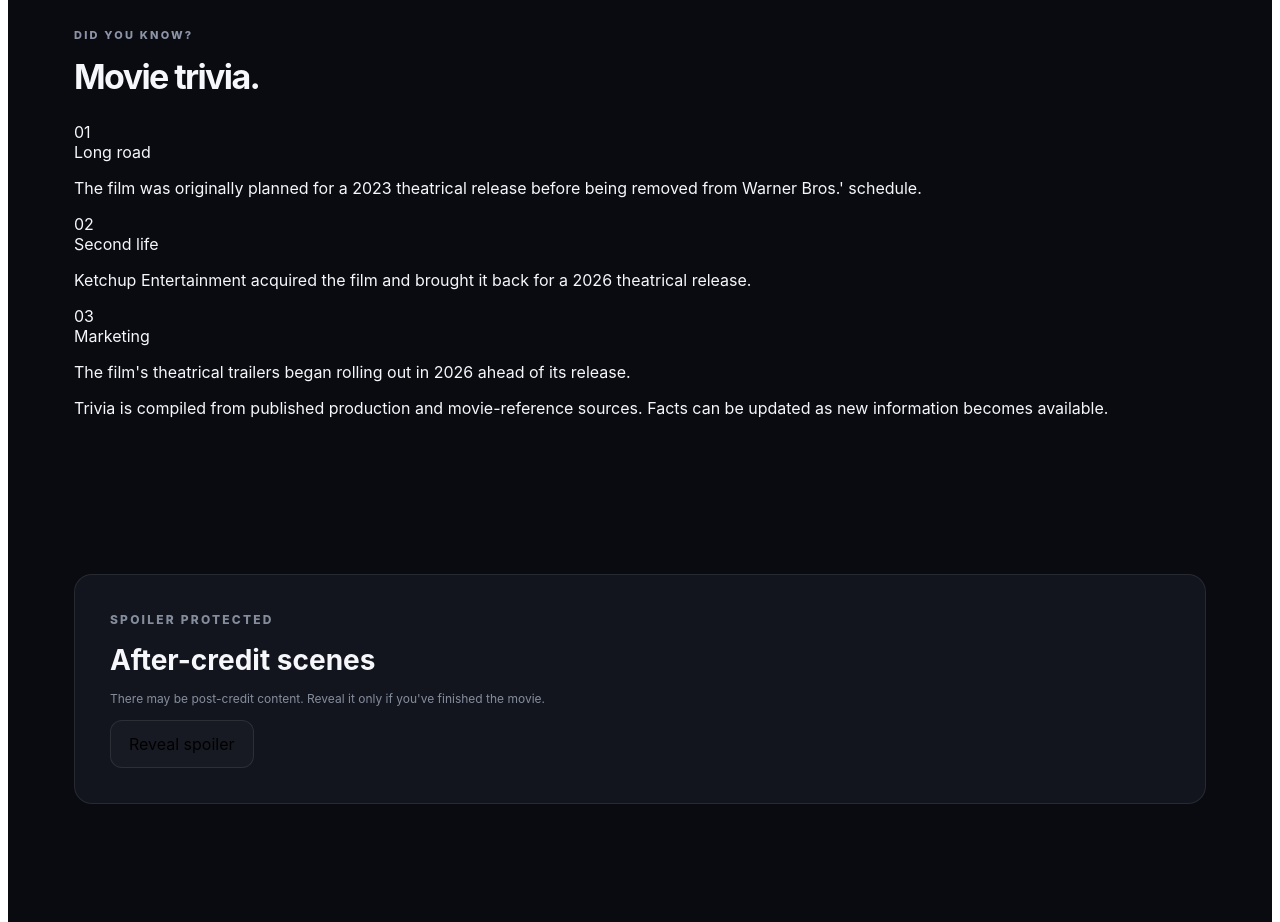
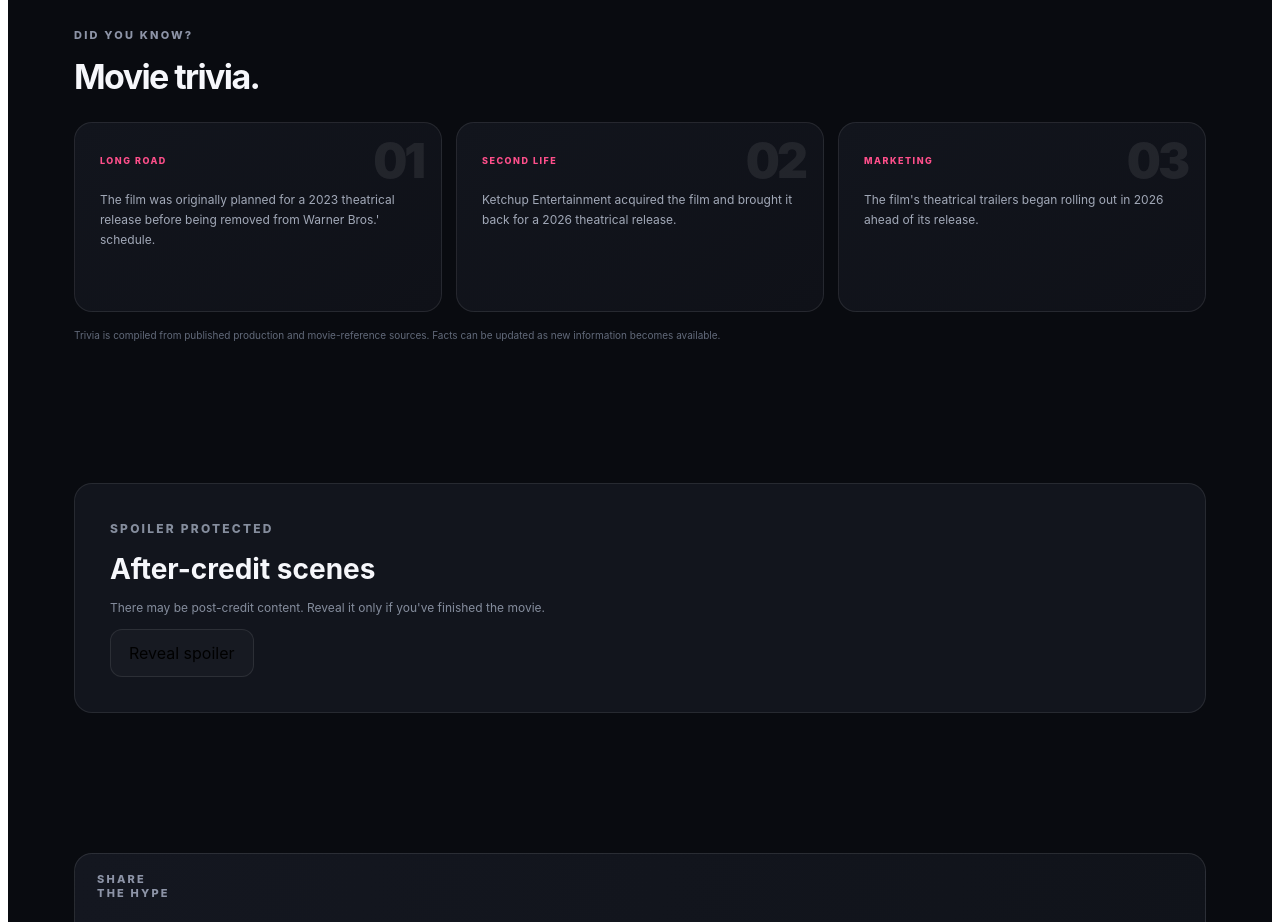
Before and after one commit to caseychourney/hypescore, a Next.js app: page /movie/coyote-vs-acme in a window 1280 px wide. Shown: the part 3020-3942 px from the top of the page. Built offline with nearby package versions, Linux system fonts and the light colour scheme.

Commit message:
feat: style movie trivia cards

```diff
--- a/styles/Home.module.css
+++ b/styles/Home.module.css
@@ -176,3 +176,13 @@
 .trailerExternal{display:block;padding:13px 20px;color:#9da4b3;font-size:12px;text-align:right;}
 .trailerExternal:hover{color:#fff;}
 @media(max-width:600px){.trailerOverlay{padding:12px;}.trailerModal{border-radius:14px;}.trailerHeader{padding:14px 15px;}.trailerHeader h2{font-size:16px;}.trailerClose{width:34px;height:34px;font-size:24px;}}
+
+.triviaGrid{display:grid;grid-template-columns:repeat(3,1fr);gap:14px;margin-top:5px;}
+.triviaCard{position:relative;min-height:190px;padding:25px;border:1px solid var(--line);border-radius:18px;background:linear-gradient(145deg,#12151d,#0f1118);overflow:hidden;}
+.triviaCard:hover{border-color:rgba(255,255,255,.16);transform:translateY(-2px);transition:transform .2s ease,border-color .2s ease;}
+.triviaNumber{position:absolute;right:18px;top:14px;color:rgba(255,255,255,.08);font-size:48px;font-weight:900;line-height:1;letter-spacing:-3px;}
+.triviaCard>span{display:inline-block;color:var(--accent);font-size:9px;font-weight:850;letter-spacing:1.5px;text-transform:uppercase;margin-bottom:24px;}
+.triviaCard p{position:relative;margin:0;color:#a2a9b8;font-size:12px;line-height:1.7;max-width:320px;}
+.triviaNote{margin:16px 0 0;color:#626a7a;font-size:10px;line-height:1.5;}
+@media(max-width:800px){.triviaGrid{grid-template-columns:1fr 1fr;}}
+@media(max-width:600px){.triviaGrid{grid-template-columns:1fr;}.triviaCard{min-height:auto;}}
```
